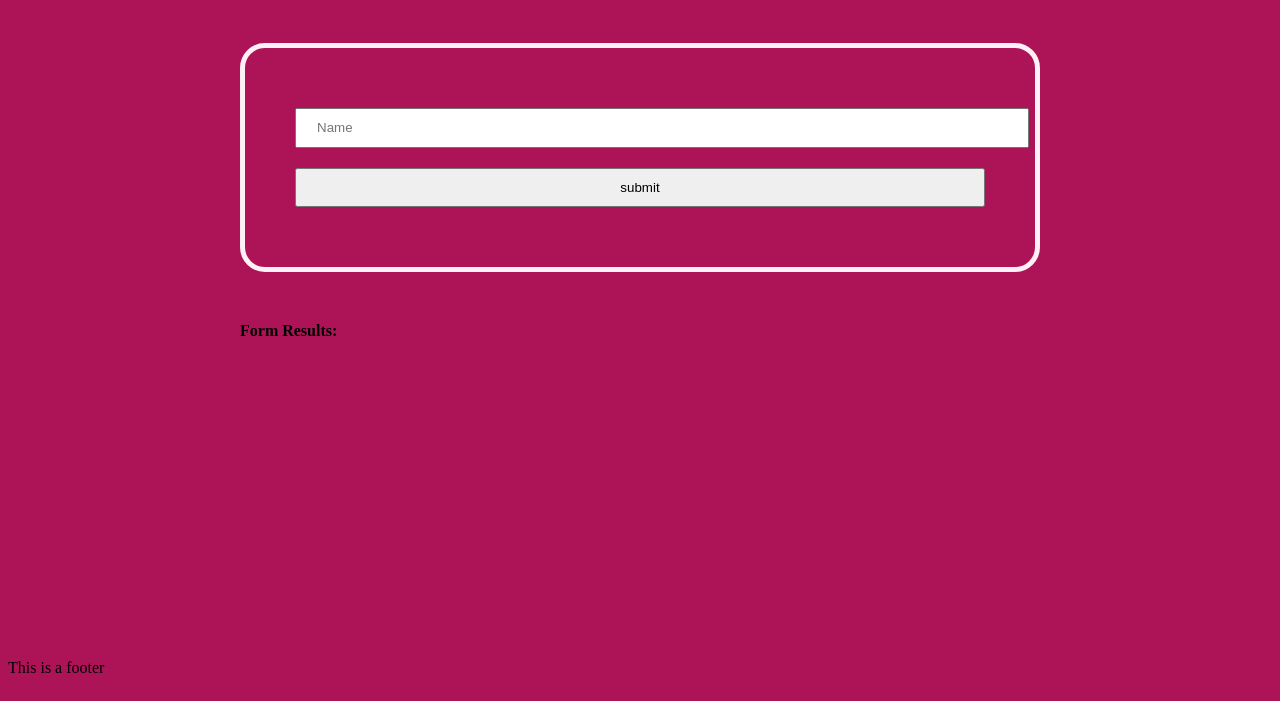
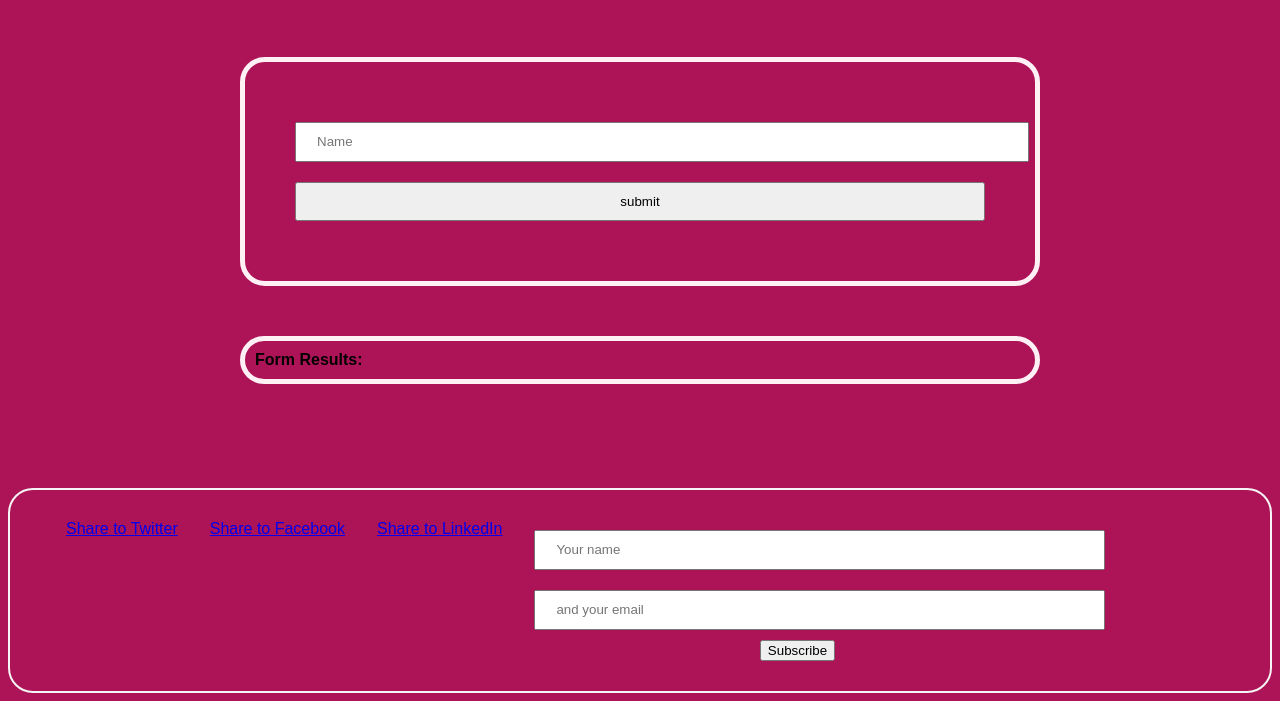
Before and after one commit to joscana/evaluateNewsNLP, a website built with webpack: page src/client/views/index.html in a window 1280 px wide. Shown: the part 115-816 px from the top of the page. Built offline with nearby package versions, Linux system fonts and the light colour scheme; a web font is replaced by a local one.

Commit message:
Added styles and links to footer

```diff
--- a/src/client/index.js
+++ b/src/client/index.js
@@ -4,6 +4,7 @@ import './styles/base.scss'
 import './styles/footer.scss'
 import './styles/form.scss'
 import './styles/header.scss'
+import './styles/main.scss'
 
 console.log(checkForName);
 
--- a/src/client/styles/footer.scss
+++ b/src/client/styles/footer.scss
@@ -0,0 +1,15 @@
+.footer {
+    display: flex;
+    border: 2px solid whitesmoke;
+    border-radius: 25px;
+}
+
+
+.footerLink {
+    display: block;
+    float: left;
+    color: whitesmoke;
+    text-align: center;
+    padding: 14px 16px;
+    text-decoration: none;
+}
--- a/src/client/styles/header.scss
+++ b/src/client/styles/header.scss
@@ -1,6 +1,7 @@
 @use 'main';
 
 header {
+    font-family: 'Kalam', cursive;
     display: flex;
     justify-content: space-between;
     padding: 10px 40px;
--- a/src/client/styles/main.scss
+++ b/src/client/styles/main.scss
@@ -1 +1,11 @@
-$font-stack: Helvetica, sans-serif;
+$font-family: 'Gotu', sans-serif;
+
+body {
+    font-family: $font-family
+}
+
+.formResults {
+    border: 5px solid #FFF0F5;
+    border-radius: 25px;
+    padding: 10px;
+}
--- a/src/client/views/index.html
+++ b/src/client/views/index.html
@@ -3,6 +3,7 @@
 
 <head>
     <meta charset="utf-8">
+    <link href="https://fonts.googleapis.com/css2?family=Gotu&family=Kalam:wght@300;700&display=swap" rel="stylesheet">
     <title>Test</title>
 </head>
 
@@ -10,7 +11,7 @@
 
     <header>
         <div class="header">
-            <h1>Evaluate News Article</h1>
+            <h1>Evaluate News Articles</h1>
         </div>
     </header>
 
@@ -31,8 +32,20 @@
                 </section>
     </main>
 
-    <footer>
-        <p>This is a footer</p>
+    <footer class = "footer">
+        <ul>
+            <li class="footerLink"><a href="#" class="fa fa-twitter" rel="noopener" target="_blank">Share to
+                    Twitter</a></li>
+            <li class="footerLink"><a href="#" class="fa fa-facebook" rel="noopener" target="_blank">Share to
+                    Facebook</a></li>
+            <li class="footerLink"><a a href="#" class="fa fa-linkedin" rel="noopener" target="_blank">Share to
+                    LinkedIn</a></li>
+            <li class="footerLink">
+                <input type="text" name="cm-name" placeholder="Your name" /> <input type="text"
+                    name="cm-jdditkj-jdditkj" id="email" placeholder="and your email" />
+                <button type="submit" value="Subscribe" class="subscribeButton">Subscribe</button> </form>
+            </li>
+        </ul>
     </footer>
 
 </body>
```
